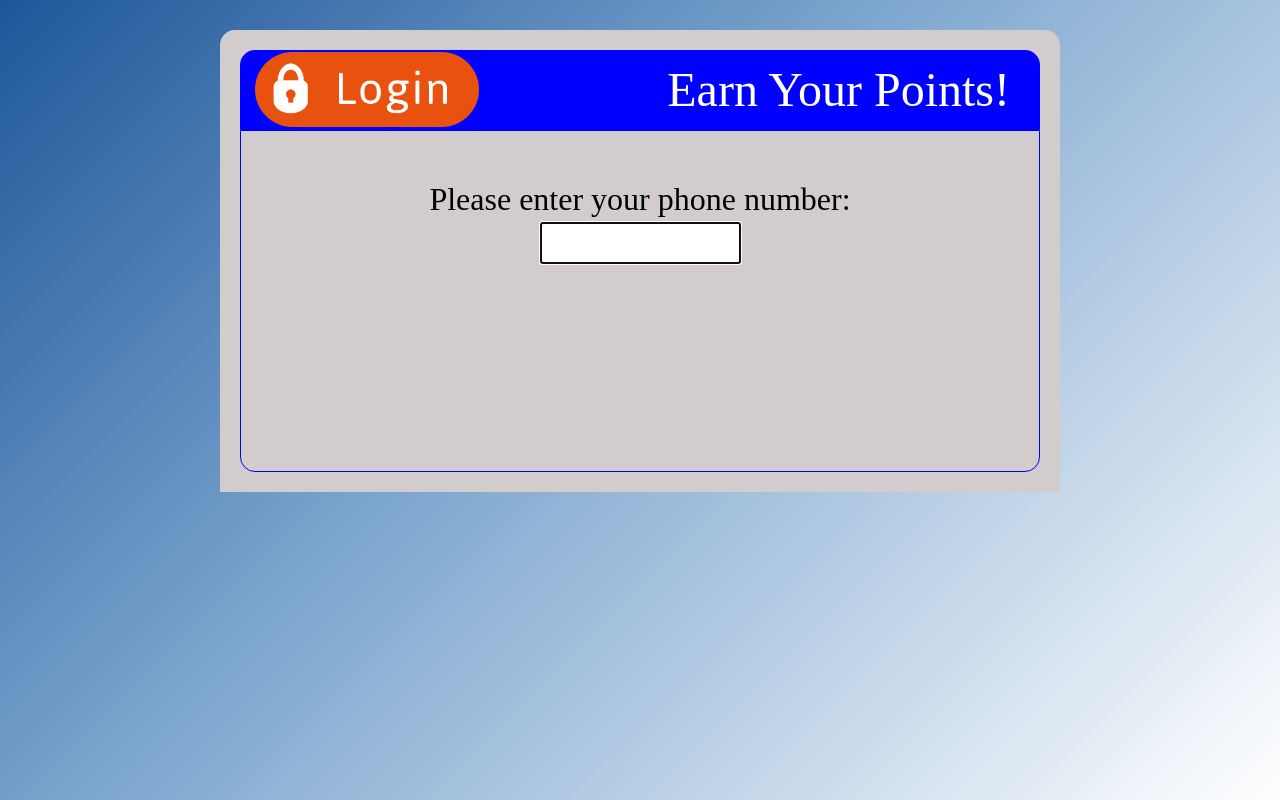
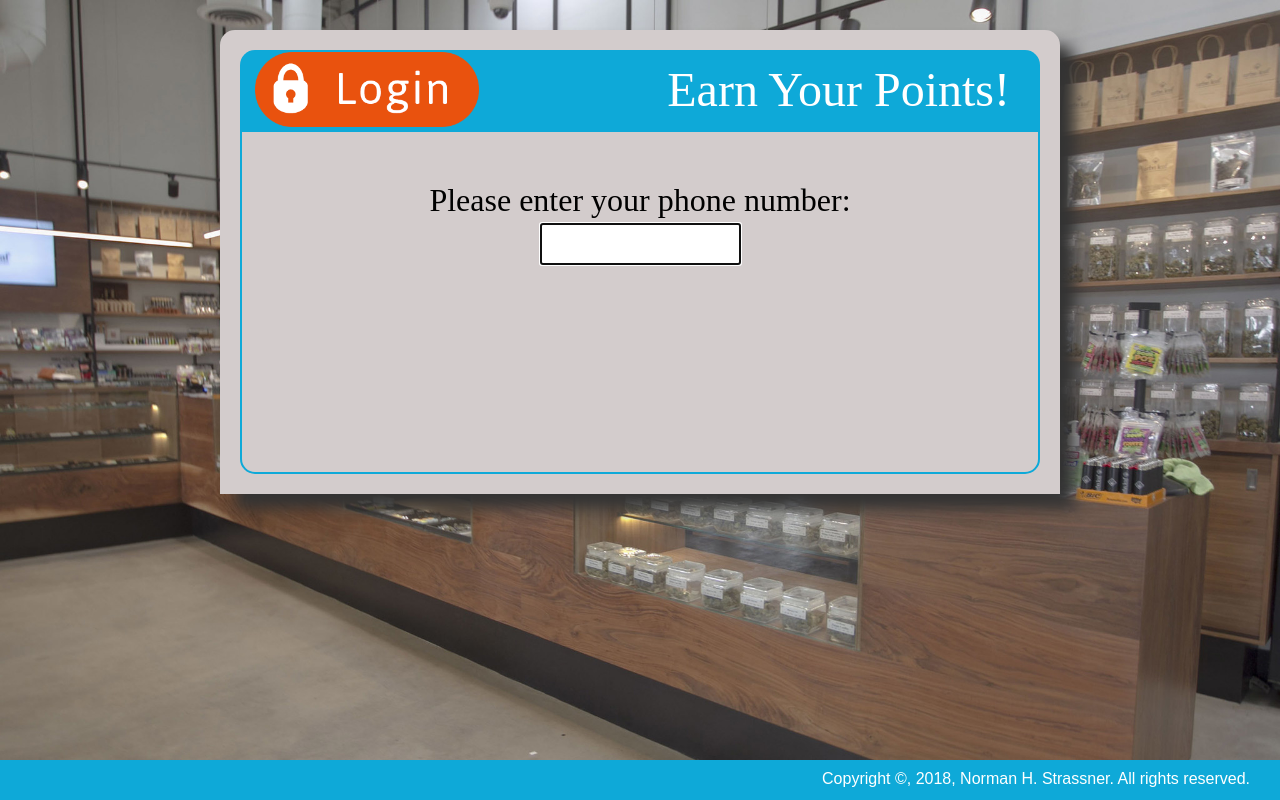
Before and after one commit to Flashbackvideoman/earnyourpoints, a PHP site: page / in a window 1280 px wide. Run offline with PHP 8.4, Linux system fonts and the light colour scheme; some libraries are stand-ins or nearby versions.

Commit message:
Add files via upload

```diff
--- a/css/style.css
+++ b/css/style.css
@@ -2,19 +2,35 @@
 
 html {
     height: 100%;
+    background-image: url(images/bkg.jpg);
     -webkit-background-size: cover;
     -moz-background-size: cover;
     -o-background-size: cover;
     background-size: cover;
     background-repeat:no-repeat;
-    background: -moz-linear-gradient(-45deg, rgba(30,87,153,1) 0%, rgba(71,129,187,0.7) 43%, rgba(125,185,232,0) 100%); /* FF3.6-15 */
-    background: -webkit-linear-gradient(-45deg, rgba(30,87,153,1) 0%,rgba(71,129,187,0.7) 43%,rgba(125,185,232,0) 100%); /* Chrome10-25,Safari5.1-6 */
-    background: linear-gradient(135deg, rgba(30,87,153,1) 0%,rgba(71,129,187,0.7) 43%,rgba(125,185,232,0) 100%); /* W3C, IE10+, FF16+, Chrome26+, Opera12+, Safari7+ */
-    filter: progid:DXImageTransform.Microsoft.gradient( startColorstr='#1e5799', endColorstr='#007db9e8',GradientType=1 ); /* IE6-9 fallback on horizontal gradient */
+
 }
 input {
     padding: 3px 5px;
 }
+input[type=BUTTON] {
+    /*background: #0EA9D8;*/
+    color: #fff;
+    font-size: 1.1em;
+    background: rgb(30,87,153); /* Old browsers */
+    background: -moz-linear-gradient(top, rgba(30,87,153,1) 0%, rgba(41,137,216,1) 50%, rgba(125,185,232,1) 100%); /* FF3.6-15 */
+    background: -webkit-linear-gradient(top, rgba(30,87,153,1) 0%,rgba(41,137,216,1) 50%,rgba(125,185,232,1) 100%); /* Chrome10-25,Safari5.1-6 */
+    background: linear-gradient(to bottom, rgba(30,87,153,1) 0%,rgba(41,137,216,1) 50%,rgba(125,185,232,1) 100%); /* W3C, IE10+, FF16+, Chrome26+, Opera12+, Safari7+ */
+    filter: progid:DXImageTransform.Microsoft.gradient( startColorstr='#1e5799', endColorstr='#7db9e8',GradientType=0 ); /* IE6-9 */
+}
+input[type=BUTTON]:hover {
+    background: rgb(70,139,218); /* Old browsers */
+    background: -moz-linear-gradient(top, rgba(70,139,218,1) 0%, rgba(110,175,228,1) 50%, rgba(167,208,239,1) 100%); /* FF3.6-15 */
+    background: -webkit-linear-gradient(top, rgba(70,139,218,1) 0%,rgba(110,175,228,1) 50%,rgba(167,208,239,1) 100%); /* Chrome10-25,Safari5.1-6 */
+    background: linear-gradient(to bottom, rgba(70,139,218,1) 0%,rgba(110,175,228,1) 50%,rgba(167,208,239,1) 100%); /* W3C, IE10+, FF16+, Chrome26+, Opera12+, Safari7+ */
+    filter: progid:DXImageTransform.Microsoft.gradient( startColorstr='#468bda', endColorstr='#a7d0ef',GradientType=0 ); /* IE6-9 */
+}
+
 #main {
     margin: 30px auto 0 auto;
     width: 800px;
@@ -23,14 +39,15 @@ input {
     height: 100%;
     padding: 20px;
     background-color: #D3CCCC;
+    box-shadow: 15px 15px 15px #333333;
     }
 #header {
-    background-color:blue;
+    background-color:#0EA9D8;
     height: 80px;
     border-radius: 15px 15px 0 0;
 }
 #page {
-    border: 1px solid blue;
+    border: 2px solid #0EA9D8;
     min-height: 340px;
     border-radius: 0 0 15px 15px;
 }
@@ -77,3 +94,31 @@ input {
 #theDialogBox {
     overflow-y:hidden;
 }
+
+footer {
+    position:absolute;
+    bottom:0;
+    left: 0;
+    width:100%;
+    height:40px;
+    background: #0EA9D8;
+    color: #fff;
+}
+footer div {
+    font-family: Arial, Helvetica, sans-serif;
+    padding-top: 10px;
+    float:right;
+    margin-right: 30px;
+}
+
+#successgif {
+    display:none;
+    margin: auto;
+    position: absolute;
+    top: 280px; left: 0; bottom: 0; right: 0;
+    text-align:center;
+
+}
+#successgif img {
+    box-shadow: 10px 10px 10px #555555;
+}
--- a/html/loyalty_found.html
+++ b/html/loyalty_found.html
@@ -27,7 +27,7 @@
         Come back in <strong><span></span></strong> minutes or more.
     </div>
     <div style="margin-top:15px;font-size: 1.3em;">
-        You have accumulated <span id="thepoints"></span> point(s) in <span id="thevisits"></span> successful login(s)</div>
+        You have accumulated <span id="thepoints"></span> points in <span id="thevisits"></span> successful login(s)</div>
 
     <div class="centerdiv" style="margin-top: 20px;">
         <input class="widebtn" type="button" value="Enter a another phone number" onclick="loyalty_js_init()" />
--- a/index.php
+++ b/index.php
@@ -35,8 +35,11 @@
         <div id="page">
 
         </div>
+        <div id="successgif"><img src="video/sc.gif"></div>
     </div>
-
+    <footer>
+        <div>Copyright &copy;, 2018, Norman H. Strassner.  All rights reserved.</div>
+    </footer>
 <script>
     loyalty_js_init();
 </script>
@@ -83,7 +86,6 @@ function init() {
     }
 }
 
-
 // Helper functions
 function table_exists($table) {
 	global $con;
--- a/js/dlgMaster.js
+++ b/js/dlgMaster.js
@@ -200,7 +200,7 @@ dlgMaster.theDialog = function() {
                         self.cbBtn2(dt);
                     }
                     if(self.excloseCB) {
-                        excloseCB();
+                        self.excloseCB();
                     }
                     $( "#theDialogBox" ).dialog( "close" ).remove();
                 }
--- a/js/loyalty.js
+++ b/js/loyalty.js
@@ -33,6 +33,7 @@ function loyalty_js_init() {
         $("#page").fadeOut(250).promise()
         .done( function() {
             $("#logo img").attr("src", "css/images/login-button.png");
+            $("#logo span").html("Earn Your Points!");
             $("#page").html(data);
             $("#page").fadeIn(250).promise()
             .done( function() {
@@ -195,15 +196,16 @@ function addNewPoints() {
         $("#userinfo #thepoints").html(userInfo[dbPOINTS]);
         $("#userinfo #thevisits").html(parseInt(userInfo[dbLOGINS],10) + 1);
     });
+    showGif();
     var snd = new Audio(document.location.href + 'audio/applause.mp3');
     snd.play();
 }
 
 /* Nice going! */
 function congratulate() {
+    showGif();
     var snd = new Audio(document.location.href + 'audio/applause.mp3');
     snd.play();
-
     var h = "<div style='text-align:center;'><h1>Congratulations!</h1><p>You have earned 50 points to start you off!</p>" +
         '<div class="centerdiv" style="margin-top: 20px;">' +
         '<input class="widebtn" type="button" value="Enter another phone number" onclick="loyalty_js_init()" />' +
@@ -258,3 +260,10 @@ function messagesOut(message, ele) {
 var snd = new Audio(document.location.href + 'audio/error.wav');
 snd.play();
 }
+
+
+function showGif() {
+    var to;
+    $("#successgif").fadeIn(500);
+    setTimeout(function() {$("#successgif").fadeOut(500);clearTimeout(to);}, 3000);
+}
```
Also changed, not shown: css/images/bkg.jpg (added).
